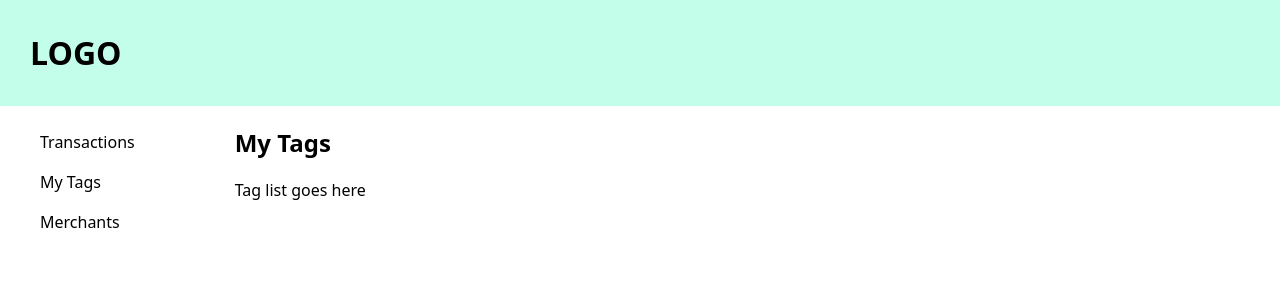
After one commit to knowles28/spending_tracker, a Flask app: template templates/tags/index.html in a window 1280 px wide. The commit adds this page. Shown: the top 300 px of the page. Run offline with Flask 2, Linux system fonts and the light colour scheme; the template is opened without the code that fills it, so the values that code supplies are empty.

Commit message:
set up models and key html templates

```diff
--- /dev/null
+++ b/models/merchant.py
@@ -0,0 +1,4 @@
+class Merchant:
+    def __init__(self, _name, _id=None):
+        self.name = _name
+        self.id = _id
--- /dev/null
+++ b/models/tag.py
@@ -0,0 +1,4 @@
+class Tag:
+    def __init__(self, _name, _id=None):
+        self.name = _name
+        self.id = _id
--- /dev/null
+++ b/models/transaction.py
@@ -0,0 +1,6 @@
+class Transaction:
+    def __init__(self, _description, _price, _date, _id=None):
+        self.description = _description
+        self.price = _price
+        self.date = _date
+        self.id = _id
--- a/static/css/style.css
+++ b/static/css/style.css
@@ -1,5 +1,5 @@
 body {
-    background-color: rgb(248, 252, 253);
+    background-color: rgb(255, 255, 255);
     font-family: system-ui, -apple-system, BlinkMacSystemFont, 'Segoe UI', Roboto, Oxygen, Ubuntu, Cantarell, 'Open Sans', 'Helvetica Neue', sans-serif;
     padding: 0px;
     margin: 0px;
@@ -8,7 +8,7 @@ body {
 header {
     background-color: rgb(194, 254, 234);
     margin: 0px;
-    padding: 20px;
+    padding: 10px;
 
 }
 
@@ -21,12 +21,18 @@ header {
     position: relative;
 }
 
+.menu-bar {
+    background-color: rgb(255, 255, 255);
+    padding-right: 100px;
+    height: 100%;
+    overflow: auto;
+}
+
 
 ul {
     list-style-type: none;
     line-height: 40px;
 }
-
 
 a {
     text-decoration: none;
@@ -36,7 +42,6 @@ a:hover {
     color: coral;
 }
 
-
-.menu {
-    padding-right: 100px;
+.main-content {
+    margin: 20px;
 }
--- a/templates/base.html
+++ b/templates/base.html
@@ -12,12 +12,12 @@
         <h1 class="logo">LOGO</h1>
     </header>
     <div class="wrapper">
-        <main class="menu">
+        <main class="menu-bar">
             <nav>
                 <ul>
-                    <li> <a href="">Transactions </a> </li>
-                    <li> <a href="">My Tags </a> </li>
-                    <li> <a href="">Merchants </a> </li>
+                    <li> <a href="/transactions">Transactions </a> </li>
+                    <li> <a href="/tags">My Tags </a> </li>
+                    <li> <a href="/merchants">Merchants </a> </li>
                 </ul>
             </nav>
 
--- /dev/null
+++ b/templates/tags/index.html
@@ -0,0 +1,10 @@
+{% extends 'base.html' %}
+
+{% block content %}
+
+<h1> My Tags</h1>
+
+<p> Tag list goes here</p>
+
+
+{% endblock content %}
```
Also changed, not shown: templates/merchants/edit.html (added, +8 -0 lines), templates/merchants/index.html (added, +10 -0 lines), templates/merchants/new.html (added, +8 -0 lines), templates/tags/edit.html (added, +8 -0 lines), templates/tags/new.html (added, +8 -0 lines), templates/transactions/edit.html (added, +8 -0 lines), templates/transactions/index.html (added, +10 -0 lines), templates/transactions/new.html (added, +8 -0 lines).
